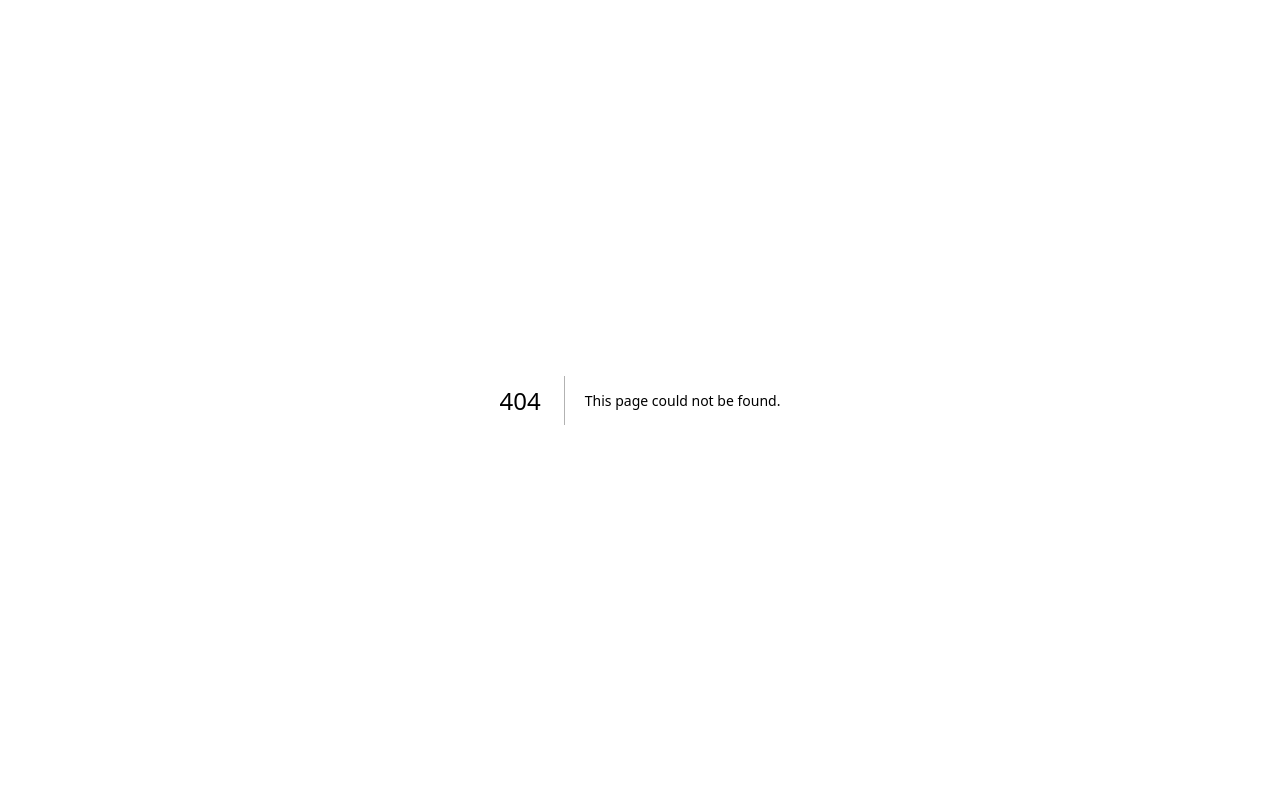
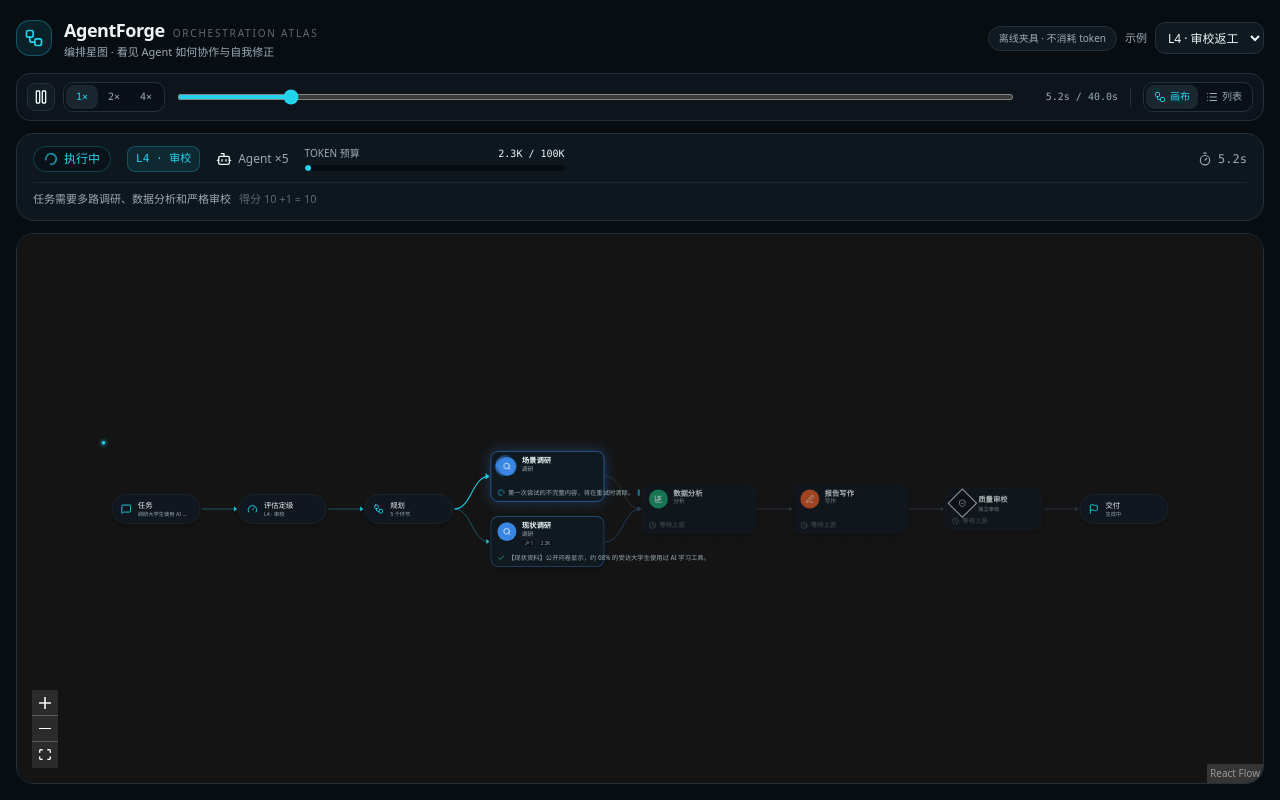
Before and after one commit to flush921/agentforge, a Next.js app: page /dev/canvas in a window 1280 px wide. Before the commit this address had no page. Built offline with nearby package versions, Linux system fonts and the light colour scheme.

Commit message:
feat: 添加编排星图演示页面

```diff
--- /dev/null
+++ b/src/app/dev/canvas/DevCanvasClient.tsx
@@ -0,0 +1,174 @@
+'use client'
+
+import { useCallback, useState } from 'react'
+import { List, Pause, Play, Workflow } from 'lucide-react'
+import { Button } from '@/components/ui/button'
+import { Tooltip, TooltipContent, TooltipProvider, TooltipTrigger } from '@/components/ui/tooltip'
+import { RunCanvas } from '@/components/canvas/RunCanvas'
+import { NodeDrawer } from '@/components/run/NodeDrawer'
+import { RunHeader } from '@/components/run/RunHeader'
+import { RunNodeList } from '@/components/run/RunNodeList'
+import { formatDuration } from '@/lib/canvas/format'
+import { sampleRunL0, sampleRunL4 } from '@/lib/fixtures/runs'
+import { useReplay } from '@/hooks/use-replay'
+import { cn } from '@/lib/utils'
+
+export type CanvasSample = 'l0' | 'l4'
+
+export function DevCanvasClient({
+  initialSample,
+  initialT,
+  autoplay,
+}: {
+  initialSample: CanvasSample
+  initialT: number
+  autoplay: boolean
+}) {
+  const [sample, setSample] = useState(initialSample)
+  const [view, setView] = useState<'canvas' | 'list'>('canvas')
+  const [selectedNode, setSelectedNode] = useState<string | null>(null)
+  const events = sample === 'l4' ? sampleRunL4 : sampleRunL0
+  const replay = useReplay(events, { initialT, autoplay })
+  const openNode = useCallback((nodeId: string) => setSelectedNode(nodeId), [])
+  const closeDrawer = useCallback(() => setSelectedNode(null), [])
+
+  return (
+    <TooltipProvider>
+      <main className="flex h-dvh min-h-[640px] flex-col overflow-hidden bg-background text-text-primary">
+        <div className="mx-auto flex w-full max-w-[1800px] flex-1 flex-col gap-3 p-3 sm:p-4">
+          <header className="flex flex-wrap items-center justify-between gap-3">
+            <div className="flex items-center gap-3">
+              <span className="flex size-9 items-center justify-center rounded-xl border border-brand/30 bg-brand/10 text-brand">
+                <Workflow className="size-5" aria-hidden />
+              </span>
+              <div>
+                <div className="flex items-baseline gap-2">
+                  <h1 className="text-lg font-semibold tracking-tight">AgentForge</h1>
+                  <span className="text-[10px] tracking-[0.18em] text-ink-muted">
+                    ORCHESTRATION ATLAS
+                  </span>
+                </div>
+                <p className="text-[11px] text-text-secondary">
+                  编排星图 · 看见 Agent 如何协作与自我修正
+                </p>
+              </div>
+            </div>
+            <div className="flex items-center gap-2">
+              <span className="hidden rounded-full border border-border bg-panel px-2.5 py-1 text-[10px] text-text-secondary sm:inline">
+                离线夹具 · 不消耗 token
+              </span>
+              <label className="text-[11px] text-text-secondary" htmlFor="canvas-sample">
+                示例
+              </label>
+              <select
+                id="canvas-sample"
+                value={sample}
+                onChange={(event) => {
+                  setSample(event.target.value as CanvasSample)
+                  setSelectedNode(null)
+                }}
+                className="h-8 rounded-lg border border-border bg-panel px-2 text-xs text-text-primary outline-none focus-visible:ring-2 focus-visible:ring-brand"
+              >
+                <option value="l4">L4 · 审校返工</option>
+                <option value="l0">L0 · 简单直答</option>
+              </select>
+            </div>
+          </header>
+
+          <section
+            aria-label="回放控制"
+            className="flex flex-wrap items-center gap-2 rounded-xl border border-border bg-panel/70 px-2.5 py-2"
+          >
+            <Tooltip>
+              <TooltipTrigger
+                render={
+                  <Button
+                    variant="outline"
+                    size="icon-sm"
+                    aria-label={replay.playing ? '暂停回放' : '播放回放'}
+                  />
+                }
+                onClick={replay.playing ? replay.pause : replay.play}
+              >
+                {replay.playing ? <Pause aria-hidden /> : <Play aria-hidden />}
+              </TooltipTrigger>
+              <TooltipContent>{replay.playing ? '暂停回放' : '播放回放'}</TooltipContent>
+            </Tooltip>
+            <div
+              className="flex rounded-lg border border-border bg-background/45 p-0.5"
+              aria-label="回放速度"
+            >
+              {([1, 2, 4] as const).map((speed) => (
+                <button
+                  key={speed}
+                  type="button"
+                  aria-pressed={replay.speed === speed}
+                  onClick={() => replay.setSpeed(speed)}
+                  className={cn(
+                    'h-6 min-w-8 rounded-md px-1.5 font-mono text-[10px] text-text-secondary outline-none hover:bg-muted focus-visible:ring-1 focus-visible:ring-brand',
+                    replay.speed === speed && 'bg-secondary text-brand',
+                  )}
+                >
+                  {speed}×
+                </button>
+              ))}
+            </div>
+            <input
+              type="range"
+              aria-label="回放时间"
+              min={0}
+              max={Math.max(replay.duration, 1)}
+              step={10}
+              value={replay.t}
+              onChange={(event) => replay.seek(Number(event.target.value))}
+              className="mx-1 h-1.5 min-w-[140px] flex-1 cursor-pointer accent-brand"
+            />
+            <span className="w-[92px] text-right font-mono text-[10px] text-text-secondary">
+              {formatDuration(replay.t)} / {formatDuration(replay.duration)}
+            </span>
+            <span className="mx-1 hidden h-5 w-px bg-border sm:block" />
+            <div
+              className="flex rounded-lg border border-border bg-background/45 p-0.5"
+              aria-label="视图切换"
+            >
+              <button
+                type="button"
+                aria-pressed={view === 'canvas'}
+                onClick={() => setView('canvas')}
+                className={cn(
+                  'flex h-6 items-center gap-1 rounded-md px-2 text-[10px] text-text-secondary outline-none hover:bg-muted focus-visible:ring-1 focus-visible:ring-brand',
+                  view === 'canvas' && 'bg-secondary text-brand',
+                )}
+              >
+                <Workflow className="size-3" aria-hidden />
+                画布
+              </button>
+              <button
+                type="button"
+                aria-pressed={view === 'list'}
+                onClick={() => setView('list')}
+                className={cn(
+                  'flex h-6 items-center gap-1 rounded-md px-2 text-[10px] text-text-secondary outline-none hover:bg-muted focus-visible:ring-1 focus-visible:ring-brand',
+                  view === 'list' && 'bg-secondary text-brand',
+                )}
+              >
+                <List className="size-3" aria-hidden />
+                列表
+              </button>
+            </div>
+          </section>
+
+          <RunHeader state={replay.state} time={replay.t} />
+          <div className="min-h-0 flex-1">
+            {view === 'canvas' ? (
+              <RunCanvas state={replay.state} onOpen={openNode} instantFit={!autoplay} />
+            ) : (
+              <RunNodeList state={replay.state} onOpen={openNode} />
+            )}
+          </div>
+        </div>
+        <NodeDrawer state={replay.state} nodeId={selectedNode} onClose={closeDrawer} />
+      </main>
+    </TooltipProvider>
+  )
+}
--- /dev/null
+++ b/src/app/dev/canvas/page.tsx
@@ -0,0 +1,22 @@
+import type { Metadata } from 'next'
+import { DevCanvasClient, type CanvasSample } from './DevCanvasClient'
+
+export const metadata: Metadata = { title: '编排星图｜AgentForge' }
+
+function first(value: string | string[] | undefined): string | undefined {
+  return Array.isArray(value) ? value[0] : value
+}
+
+export default async function DevCanvasPage({
+  searchParams,
+}: {
+  searchParams: Promise<Record<string, string | string[] | undefined>>
+}) {
+  const query = await searchParams
+  const sample: CanvasSample = first(query.sample) === 'l0' ? 'l0' : 'l4'
+  const rawT = Number(first(query.t) ?? 0)
+  const initialT = Number.isFinite(rawT) && rawT >= 0 ? rawT : 0
+  const autoplay = first(query.autoplay) !== '0'
+
+  return <DevCanvasClient initialSample={sample} initialT={initialT} autoplay={autoplay} />
+}
```
